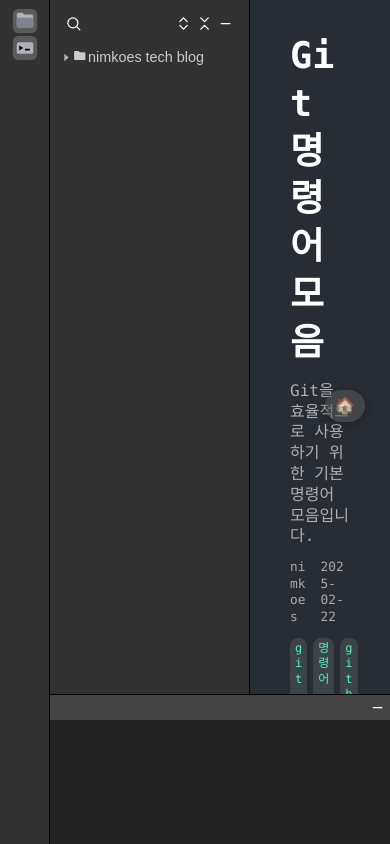
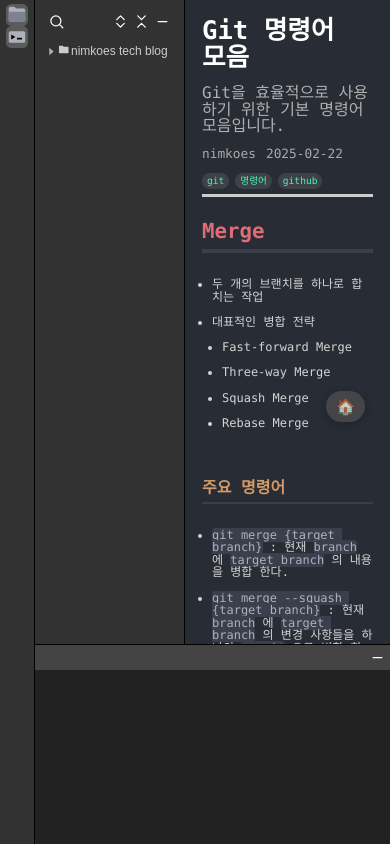
Before and after one commit to nimkoes/tech-blog, a Next.js app: page /tech-blog/post/0001250302-git in a window 390 px wide. Both pictures are taken after a click on the button 24 px from the left and 21 px from the top of the page. Built offline with nearby package versions, Linux system fonts and the light colour scheme.

Commit message:
모바일 크기 정의

```diff
--- a/src/app/post/[slug]/PostHeader.module.scss
+++ b/src/app/post/[slug]/PostHeader.module.scss
@@ -7,13 +7,13 @@
 .title {
   color: #ffffff !important;
   border-bottom: 0 !important;
-  font-size: 2.3rem !important;
+  font-size: 2.6rem !important;
   font-weight: bold;
   margin-bottom: 8px;
 }
 
 .description {
-  font-size: 1rem;
+  font-size: 1.3rem;
   color: #b0b0b0;
   margin-bottom: 12px;
 }
@@ -21,14 +21,14 @@
 .meta {
   display: flex;
   gap: 10px;
-  font-size: 0.8rem;
+  font-size: 1rem;
   color: #aaaaaa;
   margin-bottom: 12px;
 }
 
 .tags {
   display: flex;
-  font-size: 0.8rem;
+  font-size: 1rem;
   gap: 6px;
 }
 
@@ -37,7 +37,7 @@
   color: #4af6b6;
   padding: 3px 5px;
   border-radius: 8px;
-  font-size: 12px;
+  font-size: 0.85rem;
 }
 
 ////////////////////////////////////////////////////////////////////////////////
@@ -68,20 +68,28 @@
 ////////////////////////////////////////////////////////////////////////////////
 @media screen and (max-width: 768px) {
   .postHeader {
+    padding-bottom: 0.35rem;
+    border-bottom: 3px solid #cccccc;
+    margin-bottom: 1.5rem;
   }
 
   .title {
+    font-size: 1.6rem !important;
   }
 
   .description {
+    font-size: 1rem;
   }
 
   .meta {
+    font-size: 0.8rem;
   }
 
   .tags {
+    font-size: 0.8rem;
   }
 
   .tag {
+    font-size: 0.6rem;
   }
 }
--- a/src/app/post/[slug]/page.module.scss
+++ b/src/app/post/[slug]/page.module.scss
@@ -2,10 +2,10 @@
 .markdown {
   width: 100%;
   max-width: 100%;
-  padding: 16px 24px;
+  padding: 13px 14px;
   color: #d4d4d4;
-  font-size: 13px;
-  line-height: 1.3;
+  font-size: 1rem;
+  line-height: 1.2;
   font-family: "JetBrains Mono", "Fira Code", "Consolas", "Menlo", "monospace";
   white-space: pre-wrap;
   word-break: break-word;
@@ -13,7 +13,7 @@
 
 /* 제목 스타일 */
 .markdown h1 {
-  font-size: 1.8rem;
+  font-size: 1.6rem;
   font-weight: bold;
   color: #e06c75;
   border-bottom: 4px solid #3a3f4b;
@@ -21,7 +21,7 @@
 }
 
 .markdown h2 {
-  font-size: 1.5rem;
+  font-size: 1.3rem;
   font-weight: bold;
   color: #d19a66;
   border-bottom: 2px solid #3a3f4b;
@@ -30,12 +30,12 @@
 
 /* 목록 스타일 */
 .markdown ul {
-  padding-left: 20px;
+  padding-left: 15px;
   list-style-type: disc;
 }
 
 .markdown ol {
-  padding-left: 20px;
+  padding-left: 15px;
   list-style-type: decimal;
 }
 
@@ -45,9 +45,9 @@
   padding: 12px;
   border-radius: 6px;
   overflow-x: auto;
-  font-size: 12px;
+  font-size: 0.85rem;
   color: #ffffff;
-  line-height: 1.5;
+  line-height: 1.35;
 }
 
 /* 인라인 코드 스타일 (`code`) */
@@ -125,21 +125,30 @@
 ////////////////////////////////////////////////////////////////////////////////
 @media screen and (max-width: 768px) {
   .markdown {
+    padding: 1px 1px;
+    font-size: 0.75rem;
+    line-height: 1.05;
   }
 
   .markdown h1 {
+    font-size: 1.3rem;
   }
 
   .markdown h2 {
+    font-size: 1rem;
   }
 
   .markdown ul {
+    padding-left: 10px;
   }
 
   .markdown ol {
+    padding-left: 10px;
   }
 
   .markdown pre {
+    font-size: 0.65rem;
+    line-height: 1.25;
   }
 
   .markdown code {
--- a/src/components/CategoryView/CategoryControl/CategoryControl.module.scss
+++ b/src/components/CategoryView/CategoryControl/CategoryControl.module.scss
@@ -2,7 +2,7 @@
 .categoryControl {
   display: flex;
   align-items: center;
-  padding: 3px;
+  padding: 5px;
   color: white;
   margin-bottom: 10px;
 }
@@ -84,6 +84,7 @@
 ////////////////////////////////////////////////////////////////////////////////
 @media screen and (max-width: 768px) {
   .categoryControl {
+    padding: 1px;
   }
 
   .controls {
--- a/src/components/CategoryView/CategoryTree/CategoryTree.module.scss
+++ b/src/components/CategoryView/CategoryTree/CategoryTree.module.scss
@@ -1,13 +1,13 @@
 .arrow {
-  width: 13px;
+  width: 20px;
   display: inline-block;
   text-align: center;
   color: #ccc;
 }
 
 .folderIcon {
-  width: 15px;
-  height: 15px;
+  width: 20px;
+  height: 20px;
   display: flex;
   vertical-align: middle;
   padding-right: 1.5px;
@@ -23,8 +23,8 @@
   top: -2px;
 
   svg {
-    width: 16px;
-    height: 16px;
+    width: 20px;
+    height: 20px;
   }
 }
 
@@ -77,15 +77,19 @@
 ////////////////////////////////////////////////////////////////////////////////
 @media screen and (max-width: 768px) {
   .arrow {
+    width: 13px;
   }
 
   .folderIcon {
+    width: 13px;
+    height: 13px;
   }
 
   .fileIcon {
 
     svg {
-
+      width: 13px;
+      height: 13px
     }
   }
 
--- a/src/components/CategoryView/CategoryView.module.scss
+++ b/src/components/CategoryView/CategoryView.module.scss
@@ -1,11 +1,11 @@
 /* 카테고리 영역 */
 .categoryView {
-  width: 20%;
-  min-width: 200px;
-  max-width: 250px;
+  width: 30%;
+  min-width: 250px;
+  max-width: 350px;
   flex-shrink: 0;
   background-color: #323232;
-  font-size: 0.9rem;
+  font-size: 1.05rem;
   overflow-y: auto;
   padding: 10px;
   color: #fff;
@@ -74,6 +74,14 @@
 ////////////////////////////////////////////////////////////////////////////////
 @media screen and (max-width: 768px) {
   .categoryView {
+    width: 20%;
+    min-width: 150px;
+    max-width: 200px;
+    font-size: 0.75rem;
+    padding: 10px;
+    color: #fff;
+    height: 100%;
+    border-right: 1px solid #000;
   }
 
   .categoryTree {
--- a/src/components/GoToHome/GoToHome.module.scss
+++ b/src/components/GoToHome/GoToHome.module.scss
@@ -6,7 +6,7 @@
   color: white;
   border: none;
   padding: 5px 10px;
-  font-size: 16px;
+  font-size: 25px;
   border-radius: 50px;
   cursor: pointer;
   transition: all 0.3s ease-in-out;
@@ -37,6 +37,7 @@
 ////////////////////////////////////////////////////////////////////////////////
 @media screen and (max-width: 768px) {
   .goToHome {
+    font-size: 15px;
 
     &:hover {
     }
--- a/src/components/LogView/LogContainer/LogContainer.module.scss
+++ b/src/components/LogView/LogContainer/LogContainer.module.scss
@@ -5,7 +5,7 @@
   background: #222;
   color: #fff;
   padding: 10px;
-  font-size: 0.7rem;
+  font-size: 0.85rem;
   font-family: monospace;
   height: 100%;
 }
@@ -24,5 +24,6 @@
 ////////////////////////////////////////////////////////////////////////////////
 @media screen and (max-width: 768px) {
   .logContainer {
+    font-size: 0.75rem;
   }
 }
--- a/src/components/LogView/LogView.module.scss
+++ b/src/components/LogView/LogView.module.scss
@@ -2,13 +2,13 @@
 .logView {
   display: flex;
   flex-direction: column;
-  height: 150px;
+  height: 250px;
   background-color: #ccc;
   position: fixed;
   bottom: 0;
-  left: 50px;
+  left: 60px;
   right: 0;
-  transition: max-height 0.3s ease-in-out;
+  transition: max-height 0.5s ease-in-out;
   border-top: 1px solid #000;
 }
 
@@ -16,7 +16,7 @@
 .logHeader {
   display: flex;
   justify-content: flex-end;
-  padding: 5px;
+  padding: 10px;
   background: #444;
   position: sticky;
   top: 0;
@@ -51,11 +51,15 @@
 ////////////////////////////////////////////////////////////////////////////////
 @media screen and (max-width: 768px) {
   .logView {
+    height: 200px;
+    left: 35px;
   }
 
   .logHeader {
+    padding: 5px;
   }
 
   .closeButton {
+    font-size: 16px;
   }
 }
--- a/src/components/NavigationView/NavigationView.module.scss
+++ b/src/components/NavigationView/NavigationView.module.scss
@@ -3,7 +3,7 @@
   display: flex;
   flex-direction: column;
   flex-shrink: 0;
-  width: 50px;
+  width: 60px;
   background-color: #323232;
   align-items: center;
   justify-content: flex-start;
@@ -16,7 +16,7 @@
   display: flex;
   flex-direction: column;
   align-items: center;
-  gap: 5px;
+  gap: 7px;
 }
 
 /* 개별 버튼 스타일 */
@@ -42,8 +42,8 @@
 
   /* SVG 크기 조절 */
   svg {
-    width: 18px;
-    height: 18px;
+    width: 30px;
+    height: 30px;
   }
 }
 
@@ -76,12 +76,16 @@
 ////////////////////////////////////////////////////////////////////////////////
 @media screen and (max-width: 768px) {
   .navigationView {
+    width: 35px;
+    padding: 5px 5px;
   }
 
   .navigation {
+    gap: 2px;
   }
 
   .navButton {
+    padding: 1px;
 
     &:hover {
     }
@@ -89,7 +93,10 @@
     &.active {
     }
 
+    /* SVG 크기 조절 */
     svg {
+      width: 18px;
+      height: 18px;
     }
   }
 }
--- a/src/components/TableOfContents/TableOfContents.module.scss
+++ b/src/components/TableOfContents/TableOfContents.module.scss
@@ -16,8 +16,8 @@
   position: fixed;
   top: 10px;
   right: 10px;
-  width: 250px;
-  z-index: 1000;
+  width: 350px;
+  z-index: 100;
   opacity: 0;
   transition: opacity 0.5s ease-in-out;
 
@@ -36,8 +36,8 @@
   border-radius: 8px;
   backdrop-filter: blur(3px);
   color: #d4d4d4;
-  font-size: 12px;
-  max-height: 40vh;
+  font-size: 0.85rem;
+  height: 35vh;
   overflow-y: auto;
 }
 
@@ -73,11 +73,11 @@
 }
 
 .level2 {
-  padding-left: 10px;
+  padding-left: 15px;
 }
 
 .level3 {
-  padding-left: 20px;
+  padding-left: 30px;
 }
 
 ////////////////////////////////////////////////////////////////////////////////
@@ -138,6 +138,7 @@
   }
 
   .tocWrapper {
+    width: 200px;
 
     &:hover {
     }
@@ -147,6 +148,8 @@
   }
 
   .tocBox {
+    font-size: 0.65rem;
+    height: 20vh;
   }
 
   .tocBox strong {
@@ -168,8 +171,10 @@
   }
 
   .level2 {
+    padding-left: 13px;
   }
 
   .level3 {
+    padding-left: 26px;
   }
 }
```
Also changed, not shown: src/app/page.module.scss (+15 -4 lines).
